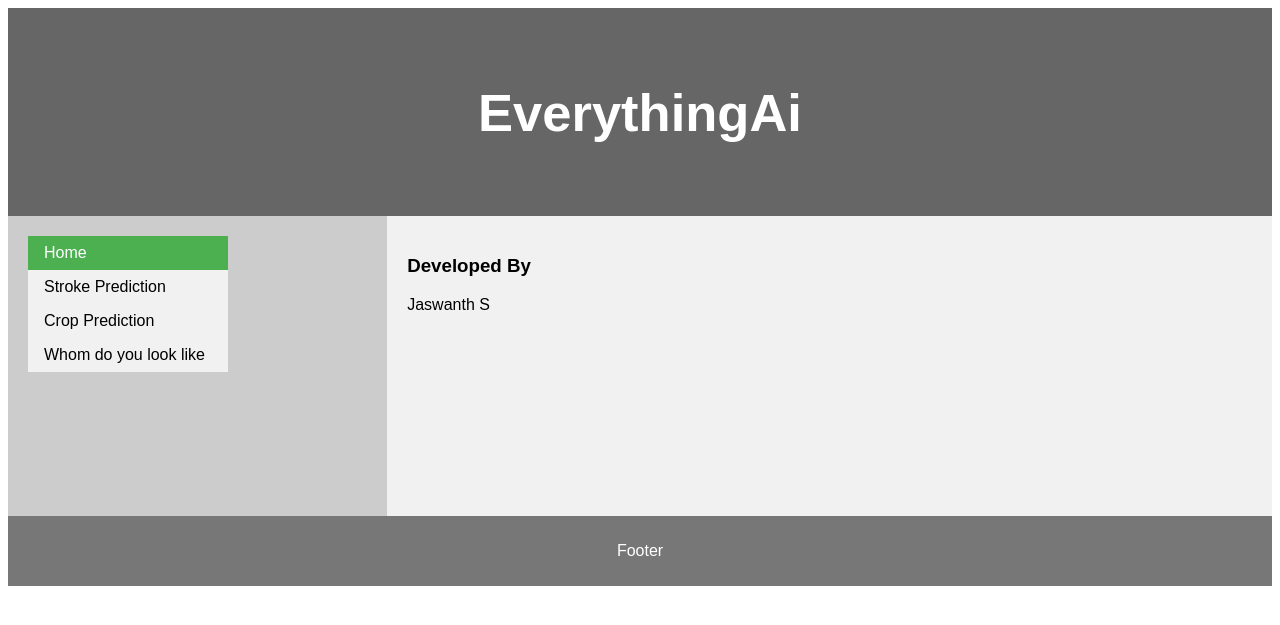
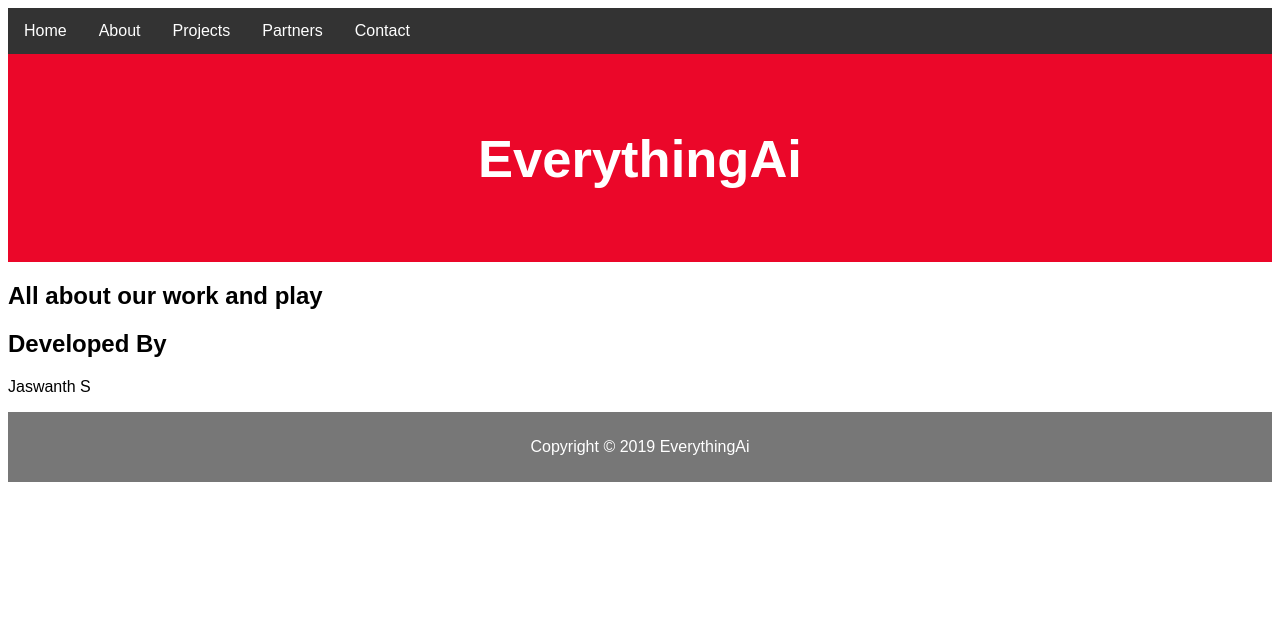
Before and after one commit to samjaswanth/everythingai-test, a Flask app: page / in a window 1280 px wide. Shown: the top 625 px of the page. Run offline with Flask 2, Linux system fonts and the light colour scheme; parts of the project's set-up code (start-up, migrations or seed data) failed here and were passed over.

Commit message:
Add files via upload

```diff
--- a/templates/home.html
+++ b/templates/home.html
@@ -15,26 +15,69 @@ body {
 
 /* Style the header */
 header {
-  background-color: #666;
+  background-color: #eb0729;
   padding: 30px;
   text-align: center;
   font-size: 35px;
   color: white;
 }
 
-/* Create two columns/boxes that floats next to each other */
-nav {
-  float: left;
-  width: 30%;
-  height: 300px; /* only for demonstration, should be removed */
-  background: #ccc;
-  padding: 20px;
+.navbar {
+  overflow: hidden;
+  background-color: #333;
 }
 
-/* Style the list inside the menu */
-nav ul {
-  list-style-type: none;
-  padding: 0;
+.navbar a {
+  float: left;
+  font-size: 16px;
+  color: white;
+  text-align: center;
+  padding: 14px 16px;
+  text-decoration: none;
+}
+
+.subnav {
+  float: left;
+  overflow: hidden;
+}
+
+.subnav .subnavbtn {
+  font-size: 16px;
+  border: none;
+  outline: none;
+  color: white;
+  padding: 14px 16px;
+  background-color: inherit;
+  font-family: inherit;
+  margin: 0;
+}
+
+.navbar a:hover, .subnav:hover .subnavbtn {
+  background-color: red;
+}
+
+.subnav-content {
+  display: none;
+  position: absolute;
+  left: 0;
+  background-color: red;
+  width: 100%;
+  z-index: 1;
+}
+
+.subnav-content a {
+  float: left;
+  color: white;
+  text-decoration: none;
+}
+
+.subnav-content a:hover {
+  background-color: #eee;
+  color: black;
+}
+
+.subnav:hover .subnav-content {
+  display: block;
 }
 
 article {
@@ -94,28 +137,48 @@ li a:hover:not(.active) {
 </style>
 </head>
 <body>
+<div class="navbar">
+  <a href="/">Home</a>
+  <div class="subnav">
+    <button class="subnavbtn">About <i class="fa fa-caret-down"></i></button>
+    <div class="subnav-content">
+      <a href="#company">Company</a>
+      <a href="#team">Team</a>
+      <a href="#careers">Careers</a>
+    </div>
+  </div>
+  <div class="subnav">
+    <button class="subnavbtn">Projects<i class="fa fa-caret-down"></i></button>
+    <div class="subnav-content">
+      <a href="{{url_for('stroke')}}">Stroke Prediction</a>
+      <a href="{{url_for('crop')}}">Crop Prediction</a>
+      <a href="#package">Whom do you look like!</a>
+      <a href="#express">Know your worth</a>
+    </div>
+  </div>
+  <div class="subnav">
+    <button class="subnavbtn">Partners <i class="fa fa-caret-down"></i></button>
+    <div class="subnav-content">
+      <a href="#link1">Link 1</a>
+      <a href="#link2">Link 2</a>
+      <a href="#link3">Link 3</a>
+      <a href="#link4">Link 4</a>
+    </div>
+  </div>
+  <a href="#contact">Contact</a>
+</div>
 <header>
   <h2>EverythingAi</h2>
 </header>
 
 <section>
-  <nav>
-    <ul>
-		<li><a class='active' href="/">Home</a></li>
-      <li><a href="{{url_for('stroke')}}">Stroke Prediction</a></li>
-      <li><a href="{{url_for('crop')}}">Crop Prediction</a></li>
-      <li><a href="#">Whom do you look like</a></li>
-    </ul>
-  </nav>
-
-  <article>
+  <p><h2>All about our work and play</h2></p>
     <h1>Developed By</h1>
     <p>Jaswanth S</p>
-  </article>
 </section>
 
 <footer>
-  <p>Footer</p>
+  <p>Copyright © 2019 EverythingAi</p>
 </footer>
 
 </body>
```
Also changed, not shown: templates/crop.html (+86 -22 lines), templates/stroke.html (+86 -25 lines).
